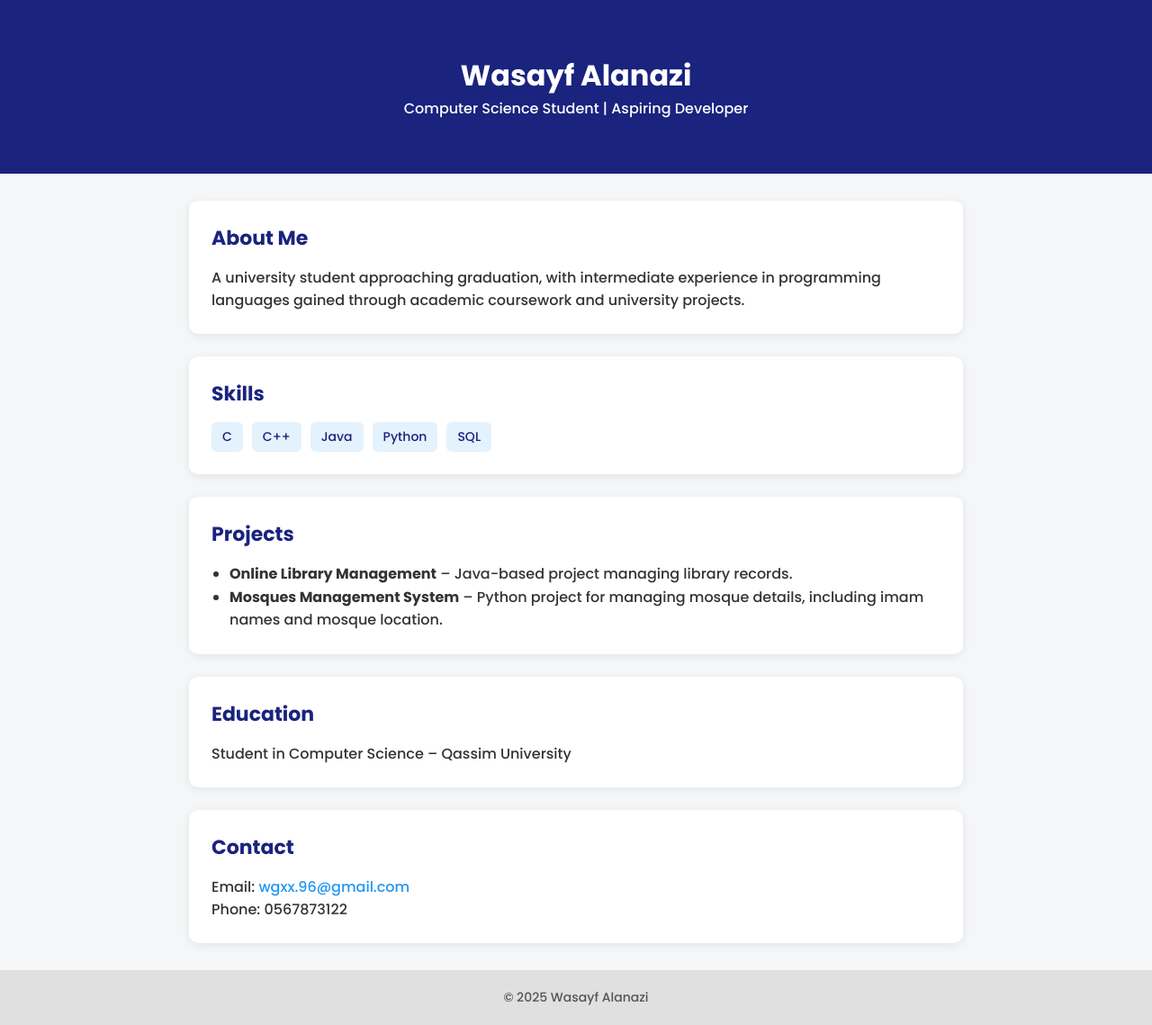
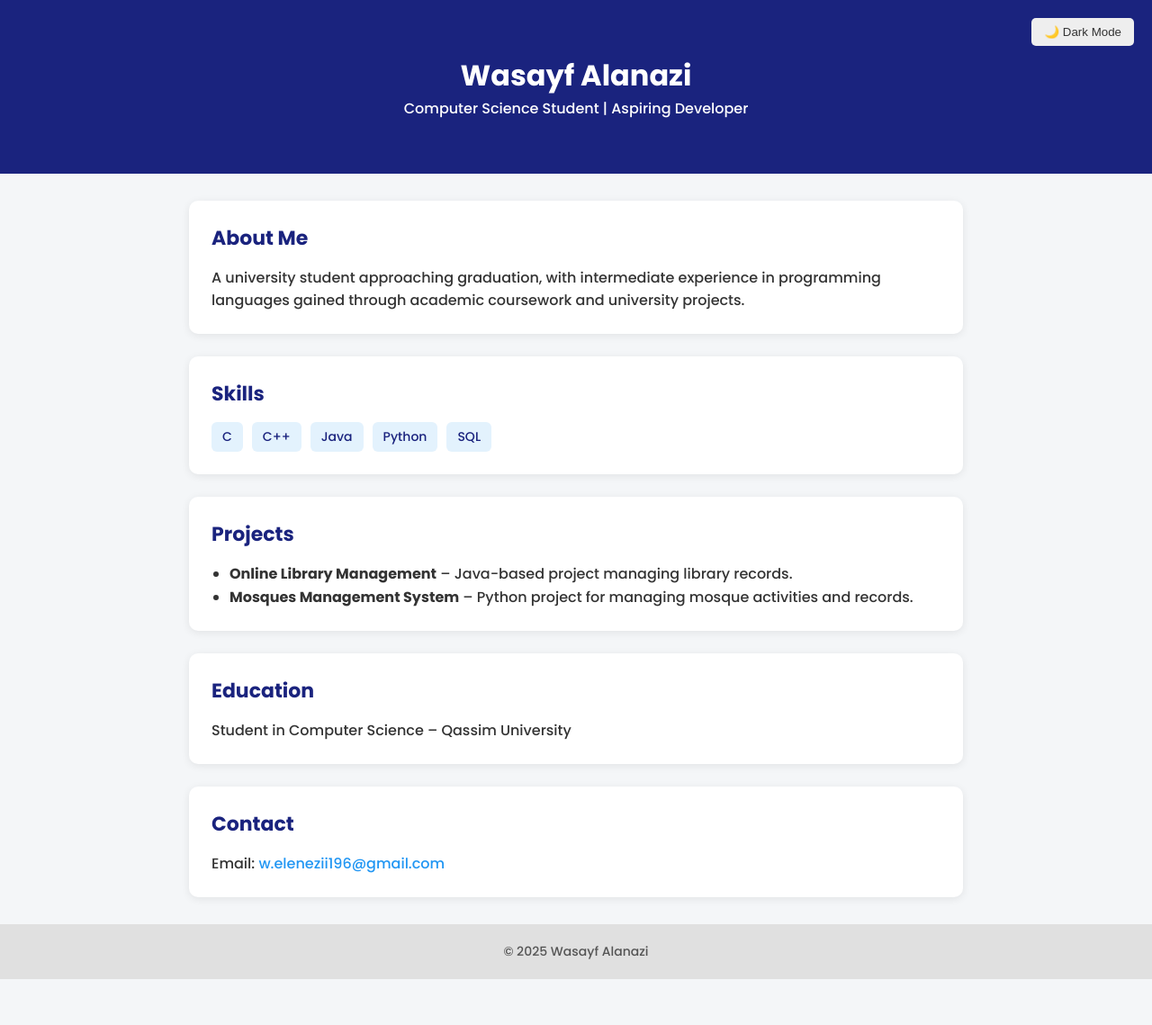
Before and after one commit to wasayf122/myCV, a plain HTML site: page index.html in a window 1280 px wide. Shown: the whole page at 90% size. After the commit the page ends 1088 px from the top, so only its background shows below. Drawn offline with Linux system fonts and the light colour scheme.

Commit message:
index.html

```diff
--- a/index.html
+++ b/index.html
@@ -5,20 +5,30 @@
   <meta name="viewport" content="width=device-width, initial-scale=1.0"/>
   <title>Wasayf Alanazi - Portfolio</title>
   <link rel="stylesheet" href="style.css" />
+  <!-- Import custom Google Font -->
   <link href="https://fonts.googleapis.com/css2?family=Poppins:wght@300;500;700&display=swap" rel="stylesheet">
 </head>
 <body>
+
+  <!-- Dark Mode Toggle Button -->
+  <button id="modeToggle" class="mode-toggle">🌙 Dark Mode</button>
+
+  <!-- Header section -->
   <header class="hero">
     <h1>Wasayf Alanazi</h1>
     <p>Computer Science Student | Aspiring Developer</p>
   </header>
 
+  <!-- Main content container -->
   <main class="container">
+
+    <!-- About Me section -->
     <section class="card">
       <h2>About Me</h2>
       <p>A university student approaching graduation, with intermediate experience in programming languages gained through academic coursework and university projects.</p>
     </section>
 
+    <!-- Skills section -->
     <section class="card">
       <h2>Skills</h2>
       <div class="skills">
@@ -30,28 +40,43 @@
       </div>
     </section>
 
+    <!-- Projects section -->
     <section class="card">
       <h2>Projects</h2>
       <ul>
         <li><strong>Online Library Management</strong> – Java-based project managing library records.</li>
-        <li><strong>Mosques Management System</strong> – Python project for managing mosque details, including imam names and mosque location.</li>
+        <li><strong>Mosques Management System</strong> – Python project for managing mosque activities and records.</li>
       </ul>
     </section>
 
+    <!-- Education section -->
     <section class="card">
       <h2>Education</h2>
       <p>Student in Computer Science – Qassim University</p>
     </section>
 
+    <!-- Contact section -->
     <section class="card">
       <h2>Contact</h2>
-      <p>Email: <a href="mailto:wgxx.96@gmail.com">wgxx.96@gmail.com</a></p>
-      <p>Phone: 0567873122</p>
+      <p>Email: <a href="mailto:w.elenezii196@gmail.com">w.elenezii196@gmail.com</a></p>
     </section>
   </main>
 
+  <!-- Footer -->
   <footer>
     <p>&copy; 2025 Wasayf Alanazi</p>
   </footer>
+
+  <!-- JavaScript for Dark Mode Toggle -->
+  <script>
+    const toggleBtn = document.getElementById('modeToggle');
+
+    toggleBtn.addEventListener('click', () => {
+      document.body.classList.toggle('dark-mode');
+      toggleBtn.textContent = document.body.classList.contains('dark-mode')
+        ? '☀️ '
+        : '🌙';
+    });
+  </script>
 </body>
 </html>
```
